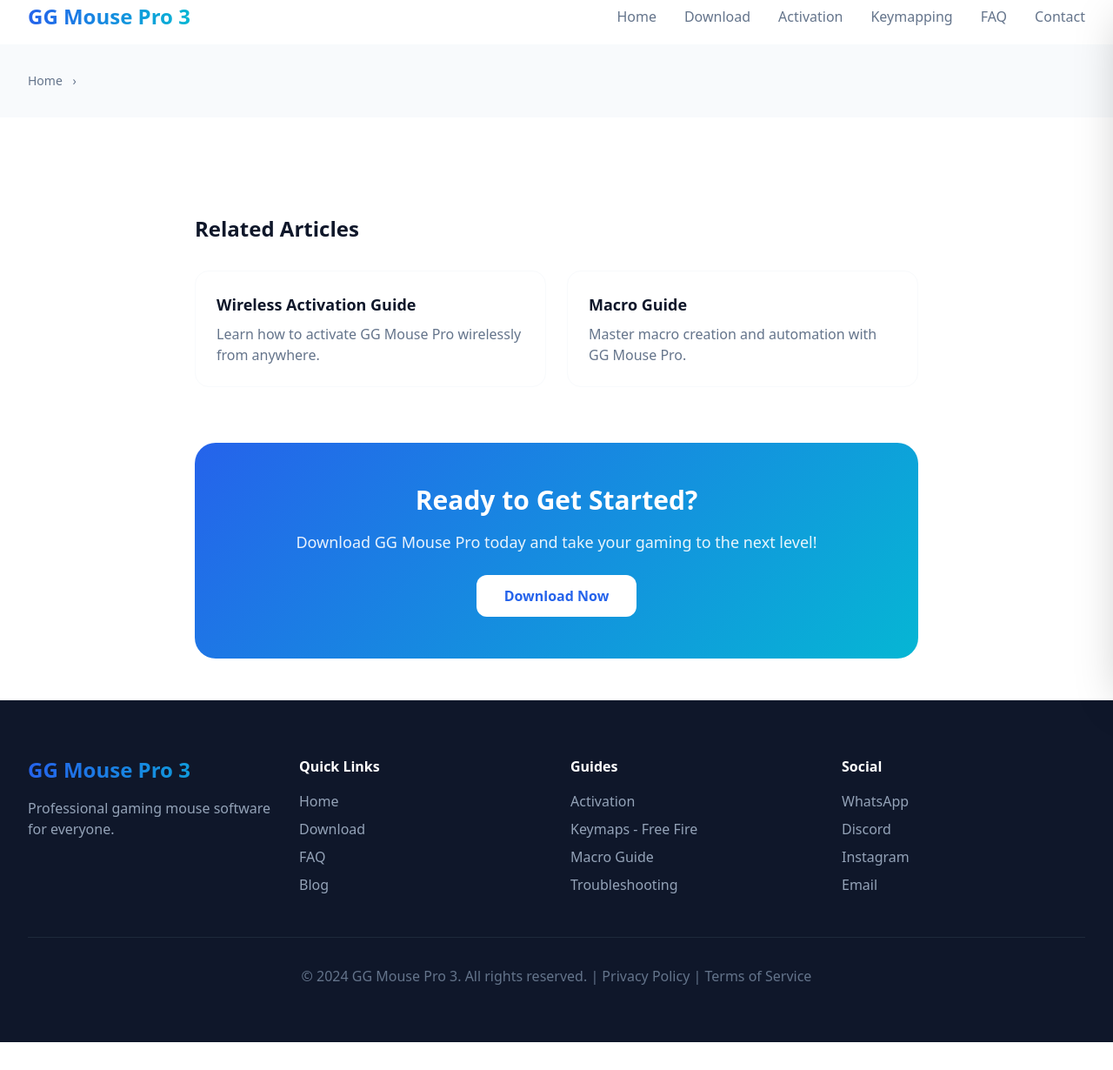
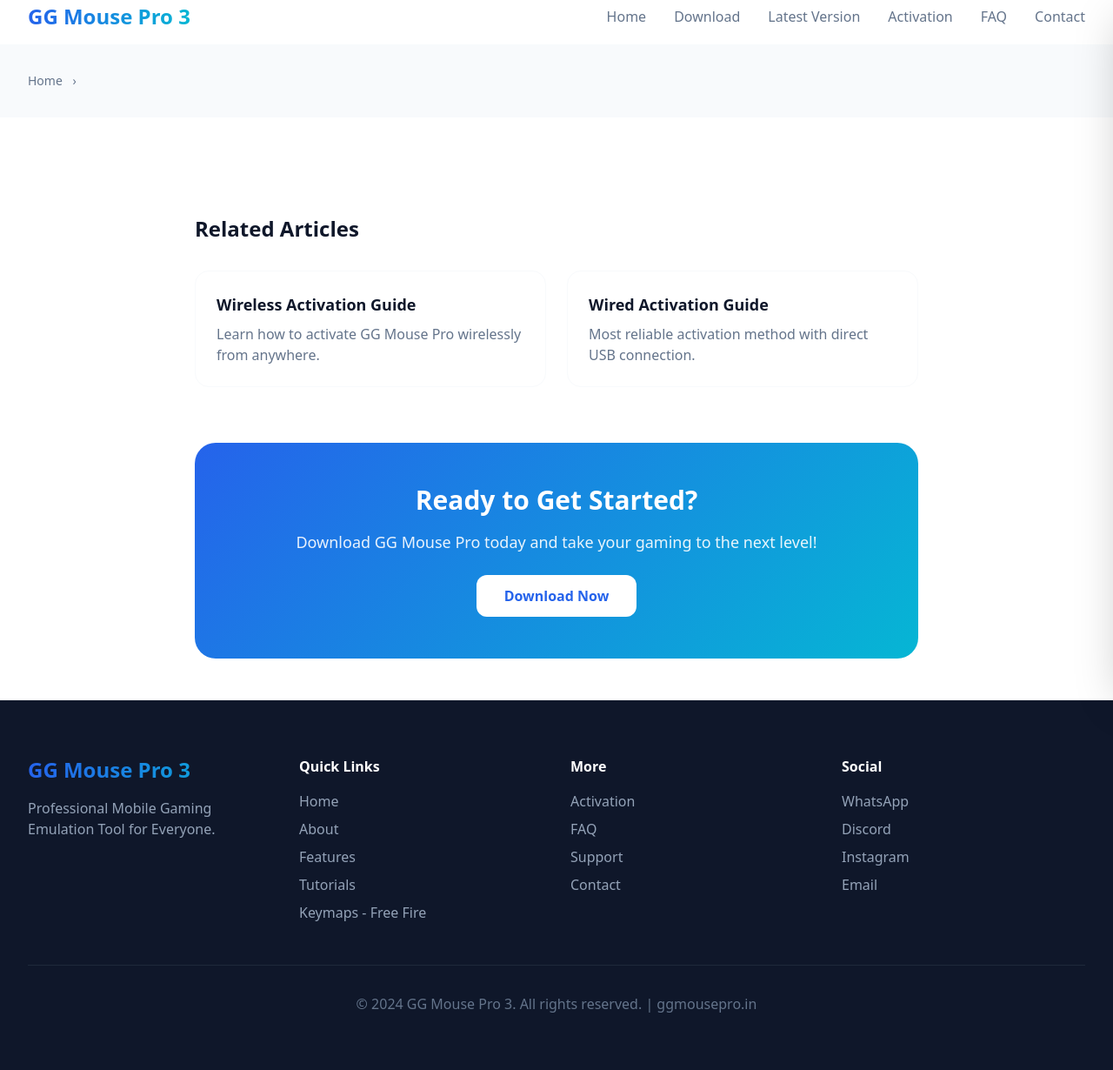
Before and after one commit to KRYZO-MINE/ggmouseproin, a plain HTML site: page template.html in a window 1280 px wide. Shown: the part 13-1243 px from the top of the page at 87% size. Before the commit the page ends 1211 px from the top, so only its background shows below. Drawn offline with nearby package versions, Linux system fonts and the light colour scheme; a script that the page names is missing.

Commit message:
Update template.html

```diff
--- a/template.html
+++ b/template.html
@@ -248,17 +248,17 @@
     <nav id="navbar" class="fixed top-0 left-0 right-0 z-50 bg-white/90 backdrop-blur-md border-b border-slate-100 transition-all duration-300">
         <div class="max-w-7xl mx-auto px-4 sm:px-6 lg:px-8">
             <div class="flex justify-between items-center h-16">
-                <a href="/" class="text-2xl font-bold bg-gradient-to-r from-primary to-cyan bg-clip-text text-transparent">
+                <a href="index.html" class="text-2xl font-bold bg-gradient-to-r from-primary to-cyan bg-clip-text text-transparent">
                     GG Mouse Pro 3
                 </a>
 
                 <div class="hidden md:flex items-center space-x-8">
-                    <a href="/" class="nav-link text-slate-500 font-medium">Home</a>
-                    <a href="/download" class="nav-link text-slate-500 font-medium">Download</a>
-                    <a href="/activation" class="nav-link text-slate-500 font-medium">Activation</a>
-                    <a href="/keymapping" class="nav-link text-slate-500 font-medium">Keymapping</a>
-                    <a href="/faq" class="nav-link text-slate-500 font-medium">FAQ</a>
-                    <a href="/contact" class="nav-link text-slate-500 font-medium">Contact</a>
+                    <a href="index.html" class="nav-link text-slate-500 font-medium">Home</a>
+                    <a href="download.html" class="nav-link text-slate-500 font-medium">Download</a>
+                    <a href="latest-version.html" class="nav-link text-slate-500 font-medium">Latest Version</a>
+                    <a href="activation.html" class="nav-link text-slate-500 font-medium">Activation</a>
+                    <a href="faq.html" class="nav-link text-slate-500 font-medium">FAQ</a>
+                    <a href="contact.html" class="nav-link text-slate-500 font-medium">Contact</a>
                 </div>
 
                 <button id="menuBtn" class="md:hidden p-2 rounded-lg hover:bg-slate-100" aria-label="Open mobile menu">
@@ -272,7 +272,7 @@
 
     <div id="mobileMenu" class="mobile-menu fixed top-0 right-0 w-72 h-full bg-white shadow-2xl z-50 p-6">
         <div class="flex justify-between items-center mb-8">
-            <a href="/" class="text-xl font-bold bg-gradient-to-r from-primary to-cyan bg-clip-text text-transparent" onclick="closeMenu()">GG Mouse Pro 3</a>
+            <a href="index.html" class="text-xl font-bold bg-gradient-to-r from-primary to-cyan bg-clip-text text-transparent" onclick="closeMenu()">GG Mouse Pro 3</a>
             <button id="closeMenuBtn" class="p-2 rounded-lg hover:bg-slate-100" aria-label="Close mobile menu">
                 <svg class="w-6 h-6" fill="none" stroke="currentColor" viewBox="0 0 24 24" aria-hidden="true">
                     <path stroke-linecap="round" stroke-linejoin="round" stroke-width="2" d="M6 18L18 6M6 6l12 12"/>
@@ -280,12 +280,12 @@
             </button>
         </div>
         <div class="flex flex-col space-y-4">
-            <a href="/" class="mobile-link text-lg font-medium text-slate-500 py-2">Home</a>
-            <a href="/download" class="mobile-link text-lg font-medium text-slate-500 py-2">Download</a>
-            <a href="/activation" class="mobile-link text-lg font-medium text-slate-500 py-2">Activation</a>
-            <a href="/keymapping" class="mobile-link text-lg font-medium text-slate-500 py-2">Keymapping</a>
-            <a href="/faq" class="mobile-link text-lg font-medium text-slate-500 py-2">FAQ</a>
-            <a href="/contact" class="mobile-link text-lg font-medium text-slate-500 py-2">Contact</a>
+            <a href="index.html" class="mobile-link text-lg font-medium text-slate-500 py-2">Home</a>
+            <a href="download.html" class="mobile-link text-lg font-medium text-slate-500 py-2">Download</a>
+            <a href="latest-version.html" class="mobile-link text-lg font-medium text-slate-500 py-2">Latest Version</a>
+            <a href="activation.html" class="mobile-link text-lg font-medium text-slate-500 py-2">Activation</a>
+            <a href="faq.html" class="mobile-link text-lg font-medium text-slate-500 py-2">FAQ</a>
+            <a href="contact.html" class="mobile-link text-lg font-medium text-slate-500 py-2">Contact</a>
         </div>
     </div>
 
@@ -296,7 +296,7 @@
         <div class="pt-24 pb-8 bg-slate-50">
             <div class="max-w-7xl mx-auto px-4 sm:px-6 lg:px-8">
                 <nav class="text-sm text-slate-500">
-                    <a href="/" class="hover:text-primary">Home</a>
+                    <a href="index.html" class="hover:text-primary">Home</a>
                     <span class="mx-2">›</span>
                     <span class="text-slate-800"><!-- Breadcrumb Here --></span>
                 </nav>
@@ -320,13 +320,13 @@
                 <div class="mt-16">
                     <h2 class="text-2xl font-bold mb-8">Related Articles</h2>
                     <div class="grid md:grid-cols-2 gap-6">
-                        <a href="/wireless-activation" class="card-hover bg-white border border-slate-100 rounded-2xl p-6 block">
+                        <a href="wireless-activation.html" class="card-hover bg-white border border-slate-100 rounded-2xl p-6 block">
                             <h3 class="text-lg font-semibold mb-2">Wireless Activation Guide</h3>
                             <p class="text-slate-500">Learn how to activate GG Mouse Pro wirelessly from anywhere.</p>
                         </a>
-                        <a href="/macro-guide" class="card-hover bg-white border border-slate-100 rounded-2xl p-6 block">
-                            <h3 class="text-lg font-semibold mb-2">Macro Guide</h3>
-                            <p class="text-slate-500">Master macro creation and automation with GG Mouse Pro.</p>
+                        <a href="wired-activation.html" class="card-hover bg-white border border-slate-100 rounded-2xl p-6 block">
+                            <h3 class="text-lg font-semibold mb-2">Wired Activation Guide</h3>
+                            <p class="text-slate-500">Most reliable activation method with direct USB connection.</p>
                         </a>
                     </div>
                 </div>
@@ -335,7 +335,7 @@
                 <div class="mt-16 hero-gradient rounded-3xl p-8 md:p-12 text-white text-center">
                     <h2 class="text-3xl font-bold mb-4">Ready to Get Started?</h2>
                     <p class="text-lg mb-6 opacity-90">Download GG Mouse Pro today and take your gaming to the next level!</p>
-                    <a href="/download" class="inline-block bg-white text-primary px-8 py-3 rounded-xl font-semibold hover:bg-slate-100 transition">
+                    <a href="download.html" class="inline-block bg-white text-primary px-8 py-3 rounded-xl font-semibold hover:bg-slate-100 transition">
                         Download Now
                     </a>
                 </div>
@@ -348,24 +348,25 @@
             <div class="grid md:grid-cols-4 gap-8 mb-12">
                 <div>
                     <h3 class="text-2xl font-bold bg-gradient-to-r from-primary to-cyan bg-clip-text text-transparent mb-4">GG Mouse Pro 3</h3>
-                    <p class="text-slate-400">Professional gaming mouse software for everyone.</p>
+                    <p class="text-slate-400">Professional Mobile Gaming Emulation Tool for Everyone.</p>
                 </div>
                 <div>
                     <h4 class="font-bold mb-4">Quick Links</h4>
                     <ul class="space-y-2 text-slate-400">
-                        <li><a href="/" class="hover:text-white transition">Home</a></li>
-                        <li><a href="/download" class="hover:text-white transition">Download</a></li>
-                        <li><a href="/faq" class="hover:text-white transition">FAQ</a></li>
-                        <li><a href="/blog" class="hover:text-white transition">Blog</a></li>
+                        <li><a href="index.html" class="hover:text-white transition">Home</a></li>
+                        <li><a href="index.html#about" class="hover:text-white transition">About</a></li>
+                        <li><a href="index.html#features" class="hover:text-white transition">Features</a></li>
+                        <li><a href="index.html#tutorials" class="hover:text-white transition">Tutorials</a></li>
+                        <li><a href="Free-Fire/Keymapping.html" class="hover:text-white transition">Keymaps - Free Fire</a></li>
                     </ul>
                 </div>
                 <div>
-                    <h4 class="font-bold mb-4">Guides</h4>
+                    <h4 class="font-bold mb-4">More</h4>
                     <ul class="space-y-2 text-slate-400">
-                        <li><a href="/activation" class="hover:text-white transition">Activation</a></li>
-                        <li><a href="/Free-Fire/Keymapping.html" class="hover:text-white transition">Keymaps - Free Fire</a></li>
-                        <li><a href="/macro-guide" class="hover:text-white transition">Macro Guide</a></li>
-                        <li><a href="/troubleshooting" class="hover:text-white transition">Troubleshooting</a></li>
+                        <li><a href="index.html#activation" class="hover:text-white transition">Activation</a></li>
+                        <li><a href="faq.html" class="hover:text-white transition">FAQ</a></li>
+                        <li><a href="index.html#support" class="hover:text-white transition">Support</a></li>
+                        <li><a href="contact.html" class="hover:text-white transition">Contact</a></li>
                     </ul>
                 </div>
                 <div>
@@ -379,16 +380,18 @@
                 </div>
             </div>
             <div class="border-t border-slate-800 pt-8 text-center text-slate-500">
-                <p>&copy; 2024 GG Mouse Pro 3. All rights reserved. | <a href="/privacy-policy" class="hover:text-white">Privacy Policy</a> | <a href="/terms" class="hover:text-white">Terms of Service</a></p>
+                <p>&copy; 2024 GG Mouse Pro 3. All rights reserved. | ggmousepro.in</p>
             </div>
         </div>
     </footer>
 
-    <button id="backToTop" class="fixed bottom-8 right-8 w-12 h-12 hero-gradient rounded-full flex items-center justify-center shadow-lg opacity-0 invisible transition-all duration-300 hover:scale-110" aria-label="Back to top">
+    <button id="backToTop" class="fixed bottom-8 left-8 w-12 h-12 hero-gradient rounded-full flex items-center justify-center shadow-lg opacity-0 invisible transition-all duration-300 hover:scale-110" aria-label="Back to top">
         <svg class="w-6 h-6 text-white" fill="none" stroke="currentColor" viewBox="0 0 24 24" aria-hidden="true">
             <path stroke-linecap="round" stroke-linejoin="round" stroke-width="2" d="M5 10l7-7m0 0l7 7m-7-7v18"/>
         </svg>
     </button>
+
+    <script>window.$zoho=window.$zoho || {};$zoho.salesiq=$zoho.salesiq||{ready:function(){}}</script><script id="zsiqscript" src="https://salesiq.zohopublic.com/widget?wc=siqfb73cc5e9eba99da6f3942e8588f30d8c8bc2632a93fa9a7834ab534f33c202b" defer></script>
 
     <script>
         const menuBtn = document.getElementById('menuBtn');
```
